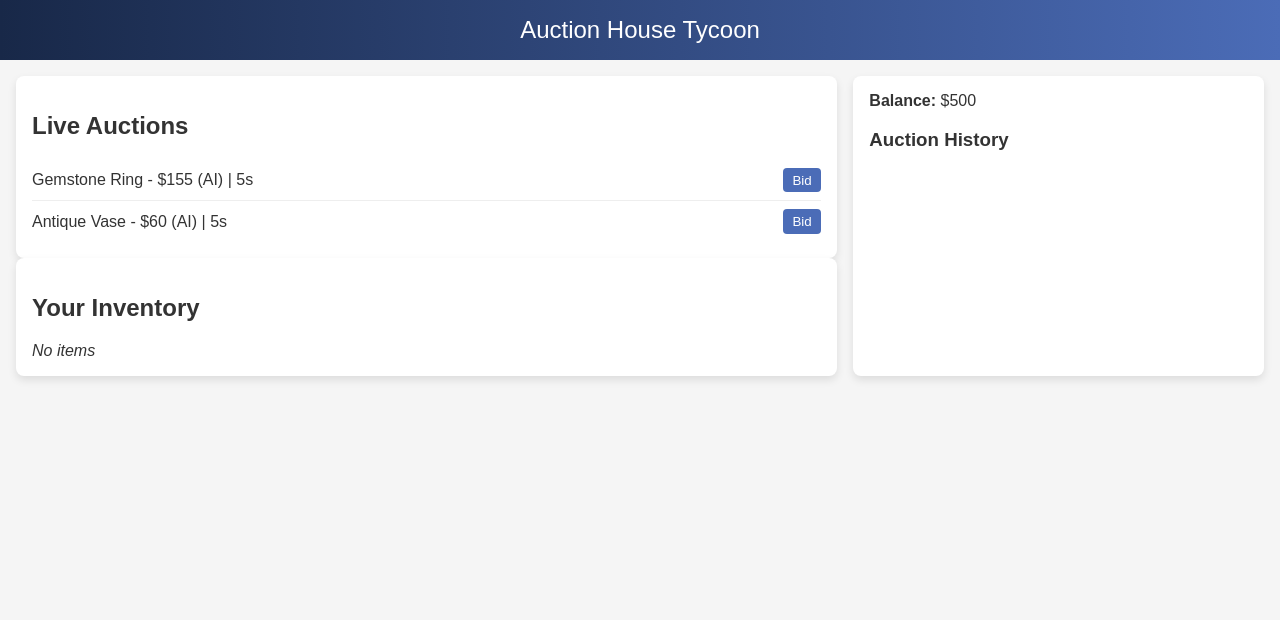
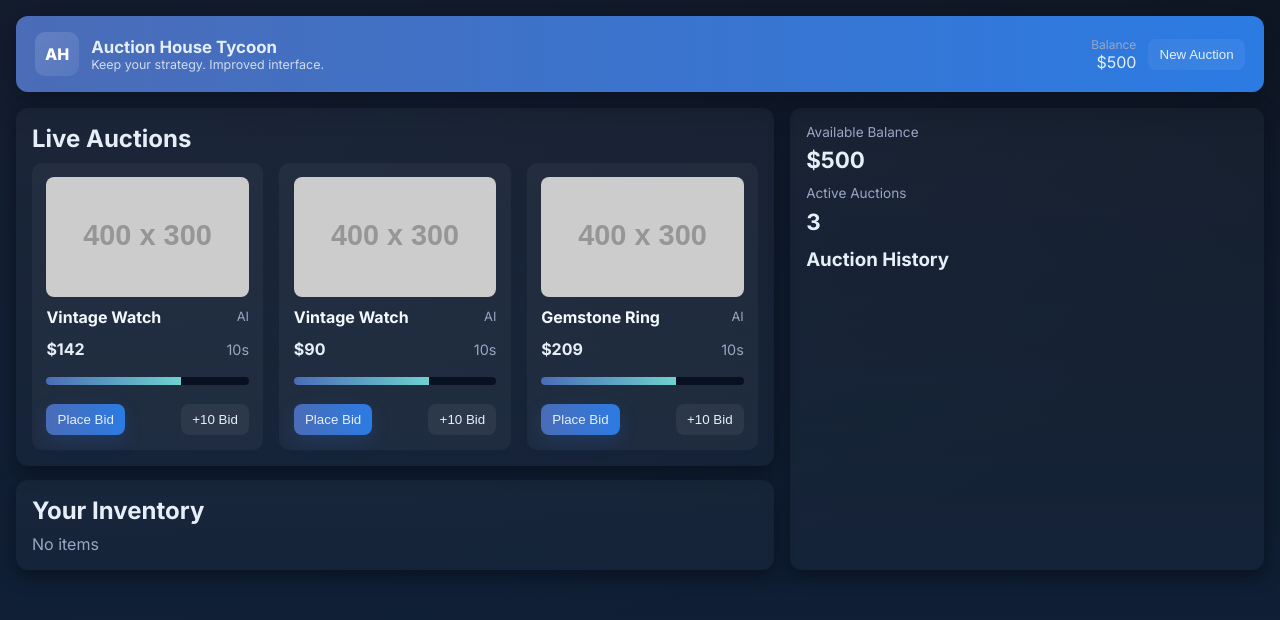
Before and after one commit to awsdgame/auction-house, a plain HTML site: page index.html in a window 1280 px wide. Drawn offline with Linux system fonts and the light colour scheme; placeholder pictures from the web are drawn by us.

Commit message:
Update Auction House

```diff
--- a/index.html
+++ b/index.html
@@ -1,154 +1,163 @@
-<!DOCTYPE html>
+<!doctype html>
 <html lang="en">
 <head>
-  <meta charset="UTF-8" />
-  <meta name="viewport" content="width=device-width, initial-scale=1.0" />
-  <title>Auction House Tycoon</title>
+  <meta charset="utf-8" />
+  <meta name="viewport" content="width=device-width,initial-scale=1" />
+  <title>Auction House Tycoon — Improved UI</title>
+  <link href="https://fonts.googleapis.com/css2?family=Inter:wght@400;600;700;800&display=swap" rel="stylesheet">
   <style>
-    body { font-family: Arial, sans-serif; margin: 0; padding: 0; background: #f5f5f5; color: #333; }
-    header { background: linear-gradient(90deg, #182848, #4b6cb7); padding: 1rem; color: white; text-align: center; font-size: 1.5rem; }
-    main { display: grid; grid-template-columns: 2fr 1fr; gap: 1rem; padding: 1rem; }
-    .auction-list, .sidebar, .inventory { background: white; border-radius: 8px; padding: 1rem; box-shadow: 0 4px 8px rgba(0,0,0,0.1); }
-    .auction-item, .inventory-item { display: flex; justify-content: space-between; align-items: center; padding: 0.5rem 0; border-bottom: 1px solid #eee; }
-    .auction-item:last-child, .inventory-item:last-child { border-bottom: none; }
-    .bid-btn, .sell-btn { background: #4b6cb7; color: white; border: none; padding: 0.3rem 0.6rem; border-radius: 4px; cursor: pointer; }
-    .bid-btn:hover, .sell-btn:hover { background: #182848; }
-    .balance, .history { margin-bottom: 1rem; }
-    .history-log { max-height: 200px; overflow-y: auto; font-size: 0.9rem; }
+    :root{
+      --bg-1: #0f1724;
+      --bg-2: #10213a;
+      --accent: #4b6cb7;
+      --accent-2: #6dd3cf;
+      --card-bg: #0b1220;
+      --muted: #9aa6c3;
+      --glass: rgba(255,255,255,0.04);
+      --success: #2ecc71;
+      --danger: #e74c3c;
+      --radius: 12px;
+    }
+
+    *{box-sizing:border-box}
+    html,body{height:100%}
+    body{
+      margin:0;
+      font-family:Inter, system-ui, -apple-system, "Segoe UI", Roboto, "Helvetica Neue", Arial;
+      background: radial-gradient(1200px 600px at 10% 10%, rgba(75,108,183,0.08), transparent), linear-gradient(180deg,var(--bg-1), var(--bg-2));
+      color:#e6eef8;
+      -webkit-font-smoothing:antialiased;
+      padding:1rem;
+    }
+
+    header{
+      display:flex;align-items:center;justify-content:space-between;gap:1rem;
+      padding:1rem 1.2rem;border-radius:var(--radius);background:linear-gradient(90deg,var(--accent),#2b7be3);
+      box-shadow: 0 8px 30px rgba(8,12,24,0.6);
+      margin-bottom:1rem;
+    }
+    header .brand{display:flex;align-items:center;gap:0.75rem}
+    header .brand .logo{width:44px;height:44px;border-radius:10px;background:linear-gradient(135deg,#fff2, #ffffff14);display:inline-grid;place-items:center;font-weight:800;color:white}
+    header h1{font-size:1.05rem;margin:0}
+    header .controls{display:flex;gap:0.75rem;align-items:center}
+
+    main{display:grid;grid-template-columns:1.6fr 1fr;gap:1rem}
+
+    .panel{background:linear-gradient(180deg, rgba(255,255,255,0.03), rgba(255,255,255,0.02));padding:1rem;border-radius:12px;box-shadow:0 6px 18px rgba(5,10,20,0.6)}
+
+    /* Auctions */
+    .auctions-grid{display:grid;grid-template-columns:repeat(auto-fit,minmax(220px,1fr));gap:1rem}
+    .auction-card{background:var(--glass);padding:0.9rem;border-radius:10px;display:flex;flex-direction:column;gap:0.6rem;align-items:center;transition:transform .18s, box-shadow .18s}
+    .auction-card:hover{transform:translateY(-6px);box-shadow:0 10px 30px rgba(10,20,40,0.6)}
+    .thumb{width:100%;height:120px;background:#0b1220;border-radius:8px;display:flex;align-items:center;justify-content:center;overflow:hidden}
+    .thumb img{width:100%;height:100%;object-fit:cover}
+    .meta{width:100%;display:flex;justify-content:space-between;align-items:center}
+    .meta h4{margin:0;font-size:1rem;color:#f3f8ff}
+    .meta .bidder{font-size:.8rem;color:var(--muted)}
+    .price{width:100%;display:flex;justify-content:space-between;align-items:center;margin-top:0.2rem}
+    .price strong{font-size:1rem}
+
+    .timebar{width:100%;height:8px;background:#081021;border-radius:6px;overflow:hidden;margin-top:0.5rem}
+    .timebar > i{display:block;height:100%;background:linear-gradient(90deg,var(--accent),var(--accent-2));width:100%;transition:width 0.9s linear}
+
+    .card-actions{display:flex;gap:0.5rem;width:100%;justify-content:space-between;margin-top:0.6rem}
+    .btn{display:inline-flex;align-items:center;gap:0.5rem;padding:0.5rem 0.7rem;border-radius:8px;border:none;background:rgba(255,255,255,0.06);color:inherit;cursor:pointer}
+    .btn.primary{background:linear-gradient(90deg,var(--accent),#2b7be3);box-shadow:0 6px 18px rgba(43,123,227,0.18)}
+    .btn.positive{background:linear-gradient(90deg,var(--success),#35c07b)}
+    .btn.warn{background:linear-gradient(90deg,#f39c12,#e67e22)}
+
+    /* Right column */
+    .stat{display:flex;flex-direction:column;gap:0.4rem;margin-bottom:0.75rem}
+    .stat .value{font-weight:700;font-size:1.4rem}
+    .history{max-height:260px;overflow:auto;padding-right:0.5rem}
+    .history-item{background:rgba(255,255,255,0.02);padding:0.5rem;border-radius:8px;margin-bottom:0.5rem;font-size:0.9rem;color:var(--muted);}
+
+    /* Inventory */
+    .inventory-list{display:grid;grid-template-columns:repeat(auto-fit,minmax(140px,1fr));gap:0.6rem}
+    .inv-item{background:rgba(255,255,255,0.02);padding:0.6rem;border-radius:8px;display:flex;flex-direction:column;gap:0.4rem;align-items:center}
+
+    /* Modal */
+    .modal{position:fixed;inset:0;display:none;align-items:center;justify-content:center;background:linear-gradient(180deg,rgba(2,6,23,0.6),rgba(0,0,0,0.6));backdrop-filter:blur(4px);z-index:40}
+    .modal.open{display:flex}
+    .modal-card{width:100%;max-width:420px;background:linear-gradient(180deg,#071426, #0b1730);padding:1.1rem;border-radius:12px;box-shadow:0 18px 40px rgba(2,6,23,0.8)}
+    .modal-card h3{margin:0 0 .4rem 0}
+    .modal-row{display:flex;gap:.6rem;align-items:center}
+    .input{width:100%;padding:0.55rem;border-radius:8px;border:1px solid rgba(255,255,255,0.04);background:transparent;color:inherit}
+    .err{color:var(--danger);font-size:0.85rem;margin-top:0.4rem}
+
+    /* responsive */
+    @media (max-width:900px){main{grid-template-columns:1fr}header{flex-direction:column;align-items:flex-start}}
+
   </style>
 </head>
 <body>
-  <header>Auction House Tycoon</header>
-  <main>
-    <div>
-      <div class="auction-list">
-        <h2>Live Auctions</h2>
-        <div id="auctionContainer"></div>
-      </div>
-      <div class="inventory">
-        <h2>Your Inventory</h2>
-        <div id="inventoryContainer"></div>
+  <header>
+    <div class="brand">
+      <div class="logo">AH</div>
+      <div>
+        <h1>Auction House Tycoon</h1>
+        <div style="font-size:0.78rem;color:rgba(255,255,255,0.75)">Keep your strategy. Improved interface.</div>
       </div>
     </div>
-    <div class="sidebar">
-      <div class="balance"><strong>Balance:</strong> $<span id="balance">500</span></div>
-      <div class="history">
-        <h3>Auction History</h3>
-        <div class="history-log" id="historyLog"></div>
+    <div class="controls">
+      <div style="text-align:right">
+        <div style="font-size:0.75rem;color:var(--muted)">Balance</div>
+        <div class="value" id="balanceDisplay">$500</div>
+      </div>
+      <button class="btn" id="newAuctionBtn" title="Spawn a new auction">New Auction</button>
+    </div>
+  </header>
+
+  <main>
+    <section>
+      <div class="panel">
+        <h2 style="margin:0 0 0.6rem 0">Live Auctions</h2>
+        <div class="auctions-grid" id="auctionContainer"></div>
+      </div>
+
+      <div style="height:14px"></div>
+
+      <div class="panel">
+        <h2 style="margin:0 0 0.6rem 0">Your Inventory</h2>
+        <div class="inventory-list" id="inventoryContainer"></div>
+      </div>
+    </section>
+
+    <aside class="panel">
+      <div class="stat">
+        <div style="font-size:0.85rem;color:var(--muted)">Available Balance</div>
+        <div class="value" id="balance">$500</div>
+      </div>
+      <div class="stat">
+        <div style="font-size:0.85rem;color:var(--muted)">Active Auctions</div>
+        <div class="value" id="activeCount">0</div>
+      </div>
+
+      <h3 style="margin-top:0.8rem">Auction History</h3>
+      <div class="history" id="historyLog"></div>
+    </aside>
+  </main>
+
+  <div class="modal" id="bidModal" role="dialog" aria-modal="true">
+    <div class="modal-card" role="document">
+      <h3 id="modalItemName">Item</h3>
+      <div style="display:flex;justify-content:space-between;color:var(--muted);font-size:0.95rem;margin-bottom:0.6rem">
+        <div>Current Price: <strong>$<span id="modalCurrentPrice">0</span></strong></div>
+        <div>Your Balance: <strong>$<span id="modalBalance">0</span></strong></div>
+      </div>
+
+      <div class="modal-row">
+        <input id="bidAmount" class="input" type="number" min="1" step="1" placeholder="Enter your bid" />
+        <button class="btn primary" id="confirmBidBtn">Place Bid</button>
+      </div>
+      <div class="err" id="bidError" style="display:none"></div>
+
+      <div style="display:flex;justify-content:flex-end;margin-top:0.8rem;gap:0.5rem">
+        <button class="btn" id="closeModal">Cancel</button>
       </div>
     </div>
-  </main>
+  </div>
 
-  <script>
-    const auctionContainer = document.getElementById('auctionContainer');
-    const inventoryContainer = document.getElementById('inventoryContainer');
-    const balanceEl = document.getElementById('balance');
-    const historyLog = document.getElementById('historyLog');
-
-    let balance = 500;
-    let auctions = [];
-    let inventory = [];
-    const items = [
-      { name: 'Antique Vase', base: 50 },
-      { name: 'Rare Painting', base: 120 },
-      { name: 'Vintage Watch', base: 90 },
-      { name: 'Gemstone Ring', base: 150 },
-      { name: 'Old Coin', base: 30 }
-    ];
-
-    function addHistory(text) {
-      const entry = document.createElement('div');
-      entry.textContent = text;
-      historyLog.prepend(entry);
-    }
-
-    function createAuction(item=null) {
-      const product = item || items[Math.floor(Math.random() * items.length)];
-      auctions.push({
-        name: product.name,
-        price: product.base,
-        highestBidder: 'AI',
-        timeLeft: 10
-      });
-    }
-
-    function renderAuctions() {
-      auctionContainer.innerHTML = '';
-      auctions.forEach((auction, index) => {
-        const div = document.createElement('div');
-        div.className = 'auction-item';
-        div.innerHTML = `
-          <span>${auction.name} - $${auction.price} (${auction.highestBidder}) | ${auction.timeLeft}s</span>
-          <button class="bid-btn" onclick="placeBid(${index})">Bid</button>
-        `;
-        auctionContainer.appendChild(div);
-      });
-    }
-
-    function renderInventory() {
-      inventoryContainer.innerHTML = '';
-      if (inventory.length === 0) {
-        inventoryContainer.innerHTML = '<em>No items</em>';
-        return;
-      }
-      inventory.forEach((item, index) => {
-        const div = document.createElement('div');
-        div.className = 'inventory-item';
-        div.innerHTML = `
-          <span>${item.name} (Value: $${item.base})</span>
-          <button class="sell-btn" onclick="sellItem(${index})">Sell</button>
-        `;
-        inventoryContainer.appendChild(div);
-      });
-    }
-
-    function placeBid(index) {
-      const auction = auctions[index];
-      const newBid = auction.price + Math.floor(Math.random() * 20) + 10;
-      if (balance >= newBid) {
-        auction.price = newBid;
-        auction.highestBidder = 'You';
-        balanceEl.textContent = balance;
-        renderAuctions();
-      }
-    }
-
-    function sellItem(index) {
-      const item = inventory[index];
-      const sellPrice = item.base + Math.floor(Math.random() * 50);
-      balance += sellPrice;
-      balanceEl.textContent = balance;
-      addHistory(`Sold ${item.name} for $${sellPrice}`);
-      inventory.splice(index, 1);
-      renderInventory();
-    }
-
-    function updateAuctions() {
-      auctions.forEach((auction, index) => {
-        auction.timeLeft--;
-        if (auction.highestBidder === 'AI' && Math.random() > 0.5) {
-          auction.price += Math.floor(Math.random() * 15) + 5;
-        }
-        if (auction.timeLeft <= 0) {
-          if (auction.highestBidder === 'You') {
-            addHistory(`You won ${auction.name} for $${auction.price}`);
-            inventory.push({ name: auction.name, base: auction.price });
-            renderInventory();
-          } else {
-            addHistory(`${auction.name} sold to AI for $${auction.price}`);
-          }
-          auctions.splice(index, 1);
-          createAuction();
-        }
-      });
-      renderAuctions();
-    }
-
-    createAuction();
-    createAuction();
-    renderAuctions();
-    renderInventory();
-    setInterval(updateAuctions, 1000);
-  </script>
+  <script src="main.js"></script>
 </body>
 </html>
--- /dev/null
+++ b/main.js
@@ -0,0 +1,191 @@
+// Auction House Game - main.js
+// This script handles the core functionality of the auction house game, including auction management, bidding,
+    // Cached DOM
+    const auctionContainer = document.getElementById('auctionContainer');
+    const inventoryContainer = document.getElementById('inventoryContainer');
+    const balanceEl = document.getElementById('balance'); // right column
+    const balanceDisplay = document.getElementById('balanceDisplay'); // header
+    const activeCount = document.getElementById('activeCount');
+    const historyLog = document.getElementById('historyLog');
+    const bidModal = document.getElementById('bidModal');
+    const modalItemName = document.getElementById('modalItemName');
+    const modalCurrentPrice = document.getElementById('modalCurrentPrice');
+    const modalBalance = document.getElementById('modalBalance');
+    const bidAmount = document.getElementById('bidAmount');
+    const bidError = document.getElementById('bidError');
+
+    // Game state (core gameplay kept intact)
+    let balance = 500;
+    let auctions = [];
+    let inventory = [];
+    let selectedAuctionIndex = null;
+
+    const items = [
+      { name: 'Antique Vase', base: 50 },
+      { name: 'Rare Painting', base: 120 },
+      { name: 'Vintage Watch', base: 90 },
+      { name: 'Gemstone Ring', base: 150 },
+      { name: 'Old Coin', base: 30 }
+    ];
+
+    function formatMoney(n){return n.toLocaleString(undefined, {maximumFractionDigits:0})}
+
+    function addHistory(text){
+      const entry = document.createElement('div');
+      entry.className = 'history-item';
+      entry.textContent = text;
+      historyLog.prepend(entry);
+    }
+
+    function createAuction(item=null){
+      const product = item || items[Math.floor(Math.random()*items.length)];
+      const duration = 15; // seconds
+      auctions.push({
+        name: product.name,
+        price: product.base,
+        highestBidder: 'AI',
+        timeLeft: duration,
+        initialTime: duration,
+        img: 'https://via.placeholder.com/400x300?text=' + encodeURIComponent(product.name)
+      });
+    }
+
+    function spawnInitialAuctions(){
+      createAuction();createAuction();createAuction();
+    }
+
+    function renderAuctions(){
+      auctionContainer.innerHTML = '';
+      auctions.forEach((auction, index)=>{
+        const card = document.createElement('div');
+        card.className = 'auction-card';
+
+        const thumb = document.createElement('div');thumb.className='thumb';
+        const img = document.createElement('img');img.src=auction.img;img.alt=auction.name;thumb.appendChild(img);
+
+        const meta = document.createElement('div');meta.className='meta';
+        const title = document.createElement('h4');title.textContent = auction.name;meta.appendChild(title);
+        const bidder = document.createElement('div');bidder.className='bidder';bidder.textContent = auction.highestBidder;meta.appendChild(bidder);
+
+        const priceRow = document.createElement('div');priceRow.className='price';
+        const priceText = document.createElement('strong');priceText.textContent = '$' + formatMoney(auction.price);
+        const timeText = document.createElement('div');timeText.style.fontSize='0.9rem';timeText.style.color='var(--muted)';timeText.textContent = auction.timeLeft + 's';
+        priceRow.appendChild(priceText);priceRow.appendChild(timeText);
+
+        const timebar = document.createElement('div');timebar.className='timebar';
+        const bar = document.createElement('i');
+        const pct = Math.max(0, (auction.timeLeft / auction.initialTime) * 100);
+        bar.style.width = pct + '%';
+        timebar.appendChild(bar);
+
+        const actions = document.createElement('div');actions.className='card-actions';
+        const bidBtn = document.createElement('button');bidBtn.className='btn primary';bidBtn.textContent='Place Bid';bidBtn.onclick = ()=> openBidModal(index);
+        const quickBtn = document.createElement('button');quickBtn.className='btn';quickBtn.textContent='+10 Bid';quickBtn.onclick = ()=> quickBid(index, 10);
+        actions.appendChild(bidBtn);actions.appendChild(quickBtn);
+
+        card.appendChild(thumb);card.appendChild(meta);card.appendChild(priceRow);card.appendChild(timebar);card.appendChild(actions);
+
+        auctionContainer.appendChild(card);
+      });
+      activeCount.textContent = auctions.length;
+    }
+
+    function renderInventory(){
+      inventoryContainer.innerHTML = '';
+      if(inventory.length===0){inventoryContainer.innerHTML='<div style="color:var(--muted)">No items</div>';return}
+      inventory.forEach((it, idx)=>{
+        const d = document.createElement('div');d.className='inv-item';
+        const name = document.createElement('div');name.textContent = it.name;name.style.fontWeight='600';
+        const val = document.createElement('div');val.textContent = 'Value: $' + formatMoney(it.base);val.style.color='var(--muted)';
+        const sell = document.createElement('button');sell.className='btn warn';sell.textContent='Sell';sell.onclick = ()=> sellItem(idx);
+        d.appendChild(name);d.appendChild(val);d.appendChild(sell);
+        inventoryContainer.appendChild(d);
+      });
+    }
+
+    function openBidModal(index){
+      selectedAuctionIndex = index;
+      const auction = auctions[index];
+      modalItemName.textContent = auction.name;
+      modalCurrentPrice.textContent = auction.price;
+      modalBalance.textContent = balance;
+      bidAmount.value = auction.price + 1;
+      bidError.style.display='none';
+      bidModal.classList.add('open');
+      bidAmount.focus();
+    }
+
+    function closeModal(){
+      bidModal.classList.remove('open');
+      selectedAuctionIndex = null;
+    }
+
+    function confirmBid(){
+      const bid = Math.floor(Number(bidAmount.value));
+      const auction = auctions[selectedAuctionIndex];
+      if(!Number.isFinite(bid) || bid <= 0){showError('Enter a valid bid.');return}
+      if(bid <= auction.price){showError('Bid must be greater than current price.');return}
+      if(bid > balance){showError('Insufficient balance for this bid.');return}
+      auction.price = bid;auction.highestBidder = 'You';
+      renderAuctions();
+      closeModal();
+    }
+
+    function showError(text){bidError.textContent = text;bidError.style.display='block'}
+
+    function quickBid(index, inc){
+      const a = auctions[index];
+      const newBid = a.price + inc;
+      if(newBid > balance){ addHistory('Quick bid failed: insufficient funds for ' + a.name); return }
+      a.price = newBid; a.highestBidder = 'You';
+      renderAuctions();
+    }
+
+    function sellItem(index){
+      const item = inventory[index];
+      const sellPrice = item.base + Math.floor(Math.random()*50);
+      balance += sellPrice; updateBalance();
+      addHistory(`Sold ${item.name} for $${sellPrice}`);
+      inventory.splice(index,1); renderInventory();
+    }
+
+    function updateAuctions(){
+      for(let i=auctions.length-1;i>=0;i--){
+        const auction = auctions[i];
+        auction.timeLeft -= 1;
+        // AI bidding behaviour kept
+        if(auction.highestBidder === 'AI' && Math.random() > 0.6){
+          auction.price += Math.floor(Math.random()*15) + 5;
+        }
+
+        if(auction.timeLeft <= 0){
+          if(auction.highestBidder === 'You'){
+            balance -= auction.price; updateBalance();
+            addHistory(`You won ${auction.name} for $${auction.price}`);
+            inventory.push({ name: auction.name, base: auction.price }); renderInventory();
+          } else {
+            addHistory(`${auction.name} sold to AI for $${auction.price}`);
+          }
+          auctions.splice(i,1);
+          createAuction();
+        }
+      }
+      renderAuctions();
+    }
+
+    function updateBalance(){
+      balanceEl.textContent = '$' + formatMoney(balance);
+      balanceDisplay.textContent = '$' + formatMoney(balance);
+      modalBalance.textContent = balance;
+    }
+
+    // Event listeners
+    document.getElementById('confirmBidBtn').addEventListener('click', ()=> confirmBid());
+    document.getElementById('closeModal').addEventListener('click', ()=> closeModal());
+    document.getElementById('newAuctionBtn').addEventListener('click', ()=> { createAuction(); renderAuctions(); });
+    bidModal.addEventListener('click', (e)=>{ if(e.target === bidModal) closeModal(); });
+    window.addEventListener('keydown', (e)=>{ if(e.key === 'Escape') closeModal(); if(e.key === 'Enter' && bidModal.classList.contains('open')) confirmBid(); });
+
+    // Init
+    updateBalance(); spawnInitialAuctions(); renderAuctions(); renderInventory();
+    setInterval(updateAuctions, 1000);
```
